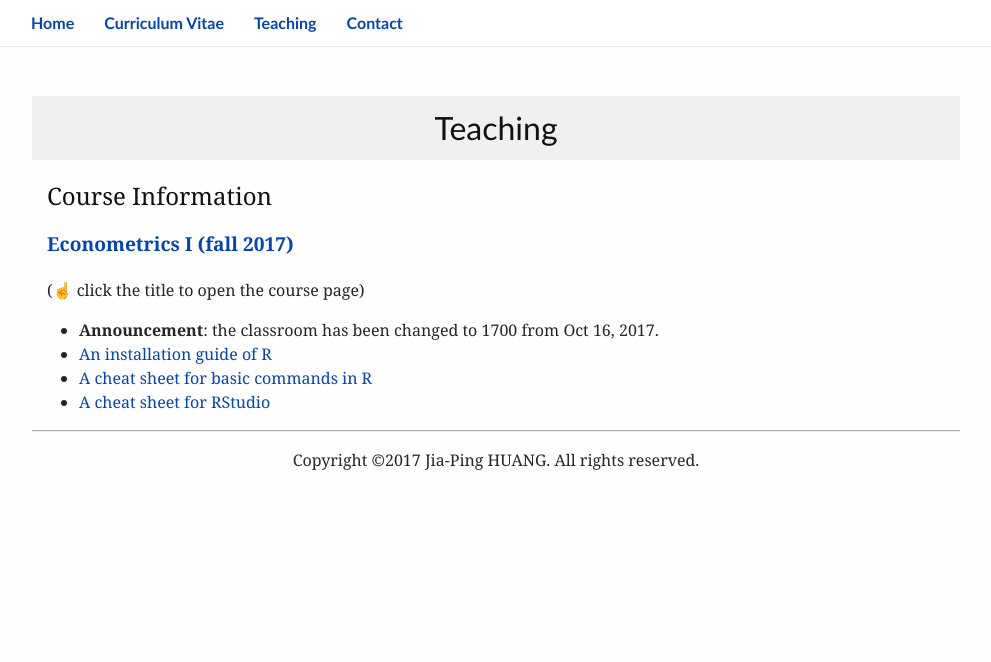
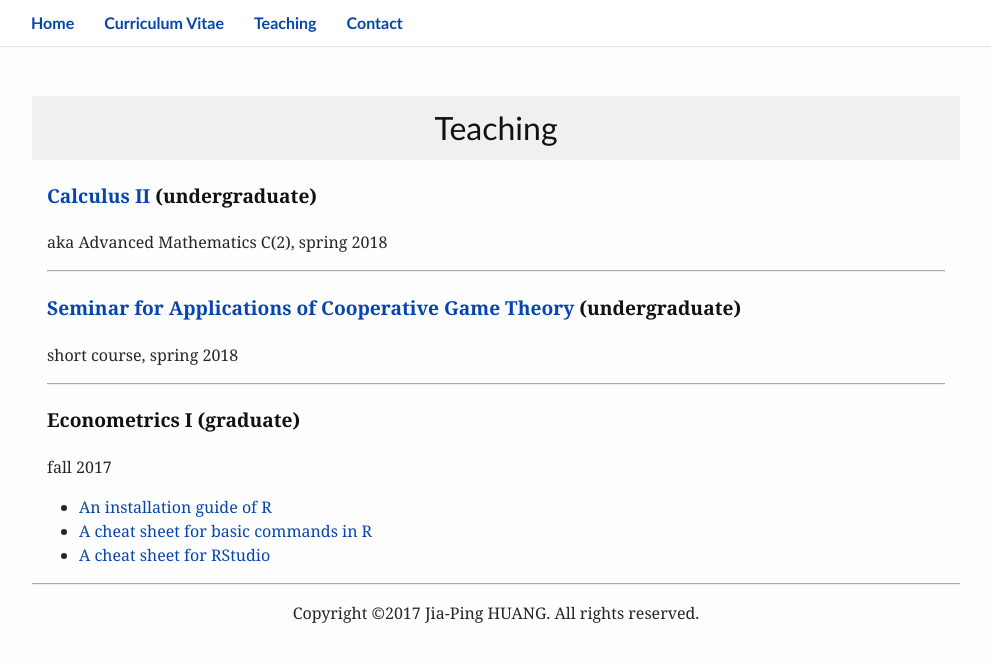
Before and after one commit to huangjp28/huangjp28.github.io, a Jekyll site: the page built from _pages/02_teaching.md, in a window 1280 px wide. Shown: the top 662 px of the page, without its empty margins (144-1135 px from the left). Built offline with Jekyll 4.4.1, drawn with Linux system fonts in a browser that asks for light colours; some web fonts are replaced.

Commit message:
update 20180301

```diff
--- a/_pages/02_teaching.md
+++ b/_pages/02_teaching.md
@@ -4,12 +4,28 @@ title: Teaching
 permalink: /teaching/
 ---
 
-### Course Information
 
+#### [Calculus II]({{ site.baseurl }}{% link _teaching/03_calculus2.md %}) (undergraduate)
+aka Advanced Mathematics C(2), spring 2018
+
+---
+
+#### [Seminar for Applications of Cooperative Game Theory]({{ site.baseurl }}{% link _teaching/04_CGT.md %}) (undergraduate)
+short course, spring 2018
+
+---
+
+<!--
 #### [Econometrics I (fall 2017)]({{ site.baseurl }}{% link _teaching/01_econometrics.md %})
 (&#9757; click the title to open the course page)
+-->
 
+#### Econometrics I (graduate)
+fall 2017
+
+<!--
 * **Announcement**: the classroom has been changed to 1700 from Oct 16, 2017.
+-->
 * [An installation guide of R]({{ site.baseurl }}{% link _teaching/02_rinstall.md %})
 * [A cheat sheet for basic commands in R](http://github.com/rstudio/cheatsheets/raw/master/base-r.pdf)
 * [A cheat sheet for RStudio](https://github.com/rstudio/cheatsheets/raw/master/rstudio-ide.pdf)
--- a/_sass/_base.scss
+++ b/_sass/_base.scss
@@ -1,6 +1,6 @@
 $content-width: 60em; /* 800px; */
 $main: #233960;
-$font-style: Georgia, Palatino, 'Times New Roman', Times, serif;
+$font-style: Georgia, Palatino, 'Times New Roman', STHeiti, SimHei, Times, serif;
 $font-color: #262626; /* #262626;*/
 $link-color: #0645ad;
 $link-visited-color: #0b0080; /* #425469; */
```
Also changed, not shown: _teaching/03_calculus2.md (added, +9 -0 lines), _teaching/04_CGT.md (added, +41 -0 lines).
